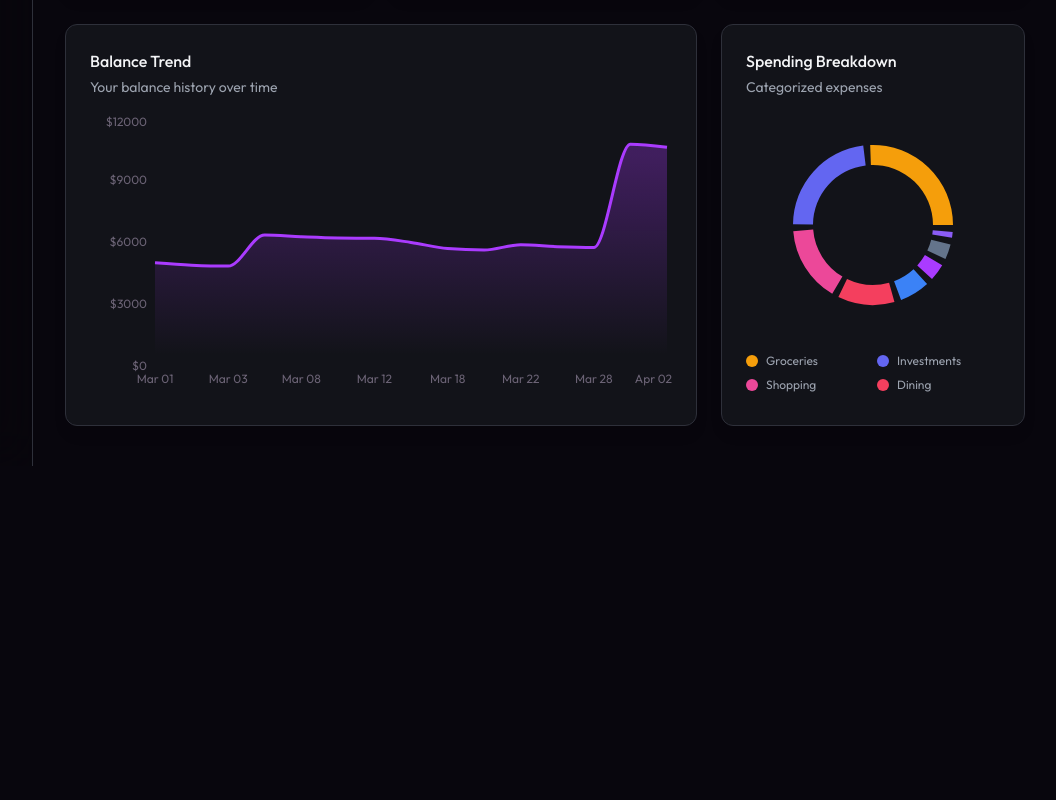
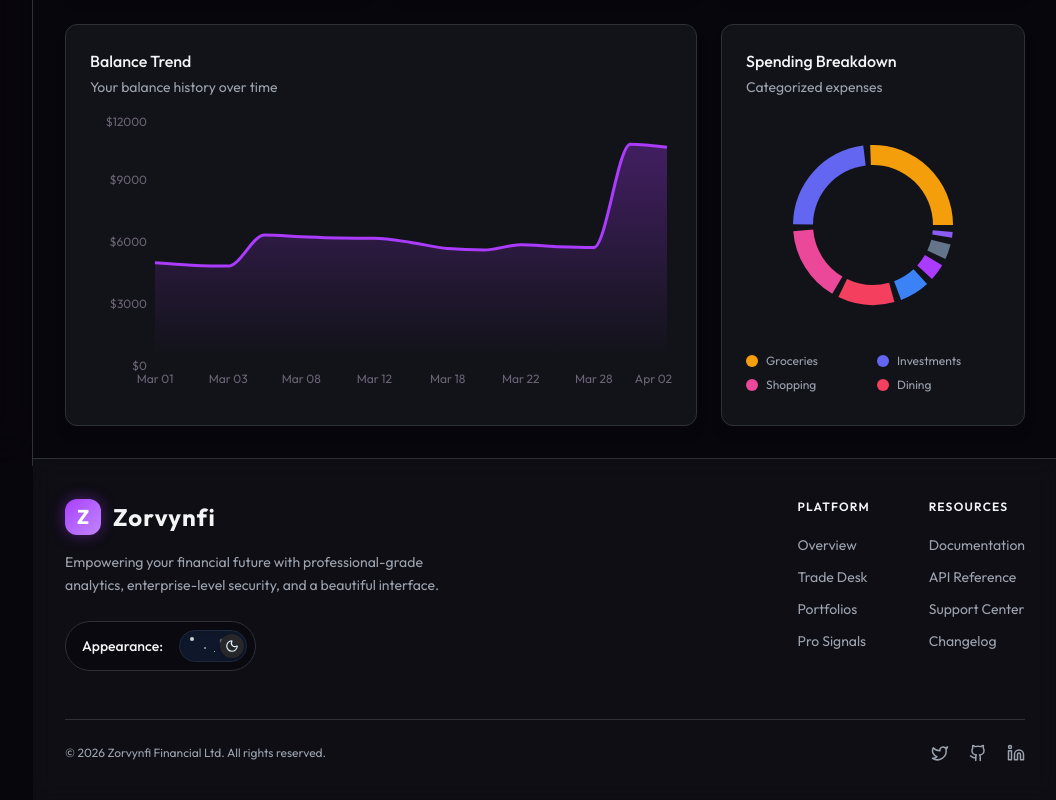
Before and after one commit to XSTRANGER-7/zorvyn-fi, a React (Vite) app: page / in a window 1280 px wide. Shown: the part 334-1134 px from the top of the page, without its empty margins (223-1279 px from the left). Before the commit the page ends 800 px from the top, so only its background shows below. Built offline with nearby package versions, Linux system fonts and the light colour scheme.

Commit message:
layout updated: footer and theme changing toggle button added

```diff
--- a/index.html
+++ b/index.html
@@ -1,5 +1,5 @@
 <!doctype html>
-<html lang="en">
+<html lang="en" class="dark">
   <head>
     <meta charset="UTF-8" />
     <link rel="icon" type="image/svg+xml" href="/favicon.png" />
--- a/src/components/layout/DashboardLayout.tsx
+++ b/src/components/layout/DashboardLayout.tsx
@@ -1,17 +1,19 @@
 import { Outlet } from 'react-router-dom';
 import { Navbar } from './Navbar';
 import { Sidebar } from './Sidebar';
+import { Footer } from './Footer';
 
 export function DashboardLayout() {
   return (
-    <div className="min-h-screen bg-finance-dark text-finance-textMain font-sans flex flex-col">
+    <div className="min-h-screen bg-finance-dark text-finance-textMain font-sans flex flex-col transition-colors duration-300">
       <Navbar />
       <div className="flex flex-1 pt-16">
         <Sidebar />
         <main className="flex-1 md:pl-64 flex flex-col items-center">
-          <div className="w-full max-w-6xl p-6 lg:p-8 animate-in fade-in slide-in-from-bottom-4 duration-700">
+          <div className="w-full max-w-6xl p-6 lg:p-8 animate-in fade-in slide-in-from-bottom-4 duration-700 flex-1">
             <Outlet />
           </div>
+          <Footer />
         </main>
       </div>
     </div>
--- /dev/null
+++ b/src/components/layout/Footer.tsx
@@ -0,0 +1,56 @@
+import { ThemeToggle } from './ThemeToggle';
+import { Github, Twitter, Linkedin, ExternalLink } from 'lucide-react';
+
+export function Footer() {
+  return (
+    <footer className="w-full bg-finance-card/50 backdrop-blur-md border-t border-finance-border mt-auto py-10 px-6 lg:px-8 transition-colors duration-300 z-10">
+      <div className="max-w-6xl mx-auto w-full flex flex-col md:flex-row justify-between items-center md:items-start gap-10">
+
+        <div className="flex flex-col items-center md:items-start max-w-sm">
+          <div className="flex items-center gap-3 mb-4">
+             <div className="w-9 h-9 rounded-xl bg-gradient-to-br from-finance-accent to-finance-accentDark flex items-center justify-center text-white font-bold text-xl shadow-[0_0_15px_rgba(170,59,255,0.4)]">
+               Z
+             </div>
+             <span className="text-2xl font-bold tracking-wider text-finance-textMain">Zorvynfi</span>
+          </div>
+          <p className="text-sm text-finance-textMuted text-center md:text-left mb-6 leading-relaxed">
+            Empowering your financial future with professional-grade analytics, enterprise-level security, and a beautiful interface.
+          </p>
+          <div className="flex items-center gap-4 border border-finance-border rounded-full p-2 pl-4 bg-finance-dark/50">
+            <span className="text-sm font-medium text-finance-textMain">Appearance:</span>
+            <ThemeToggle />
+          </div>
+        </div>
+
+        <div className="flex flex-wrap justify-center gap-14 text-sm text-finance-textMuted">
+          <div className="flex flex-col gap-3">
+            <h4 className="font-semibold text-finance-textMain uppercase tracking-widest text-xs mb-2">Platform</h4>
+            <a href="#" className="hover:text-finance-accent transition-colors flex items-center gap-1 group">
+              Overview <ExternalLink size={12} className="opacity-0 group-hover:opacity-100 transition-opacity" />
+            </a>
+            <a href="#" className="hover:text-finance-accent transition-colors">Trade Desk</a>
+            <a href="#" className="hover:text-finance-accent transition-colors">Portfolios</a>
+            <a href="#" className="hover:text-finance-accent transition-colors">Pro Signals</a>
+          </div>
+          <div className="flex flex-col gap-3">
+            <h4 className="font-semibold text-finance-textMain uppercase tracking-widest text-xs mb-2">Resources</h4>
+            <a href="#" className="hover:text-finance-accent transition-colors">Documentation</a>
+            <a href="#" className="hover:text-finance-accent transition-colors">API Reference</a>
+            <a href="#" className="hover:text-finance-accent transition-colors">Support Center</a>
+            <a href="#" className="hover:text-finance-accent transition-colors">Changelog</a>
+          </div>
+        </div>
+
+      </div>
+
+      <div className="max-w-6xl mx-auto w-full mt-12 pt-6 border-t border-finance-border flex flex-col md:flex-row justify-between items-center gap-4 text-xs text-finance-textMuted">
+        <p>&copy; {new Date().getFullYear()} Zorvynfi Financial Ltd. All rights reserved.</p>
+        <div className="flex gap-5">
+          <a href="#" className="hover:text-finance-textMain transition-colors"><Twitter size={18}/></a>
+          <a href="#" className="hover:text-finance-textMain transition-colors"><Github size={18}/></a>
+          <a href="#" className="hover:text-finance-textMain transition-colors"><Linkedin size={18}/></a>
+        </div>
+      </div>
+    </footer>
+  );
+}
--- /dev/null
+++ b/src/components/layout/ThemeToggle.tsx
@@ -0,0 +1,61 @@
+import { useEffect, useState } from 'react';
+import { Sun, Moon } from 'lucide-react';
+
+export function ThemeToggle() {
+  const [isDark, setIsDark] = useState(true);
+
+  useEffect(() => {
+    setIsDark(document.documentElement.classList.contains('dark'));
+  }, []);
+
+  const toggleTheme = () => {
+    const nextDark = !isDark;
+    setIsDark(nextDark);
+    if (nextDark) {
+      document.documentElement.classList.add('dark');
+    } else {
+      document.documentElement.classList.remove('dark');
+    }
+  };
+
+  return (
+    <button
+      onClick={toggleTheme}
+      className={`
+        relative w-[68px] h-8 rounded-full transition-all duration-700 flex items-center p-1
+        ${isDark ? 'bg-[#0f172a] border border-[#1e293b]' : 'bg-[#38bdf8] border border-[#7dd3fc]'}
+        shadow-inner overflow-hidden cursor-pointer
+      `}
+      aria-label="Toggle theme"
+    >
+      {/* Night Sky Elements */}
+      <div className={`absolute inset-0 w-full h-full transition-all duration-700 ${isDark ? 'opacity-100 translateY(0)' : 'opacity-0 translate-y-2'}`}>
+        <div className="absolute top-1.5 left-2.5 w-1 h-1 bg-white rounded-full opacity-80" />
+        <div className="absolute top-4 left-6 w-0.5 h-0.5 bg-white rounded-full opacity-60" />
+        <div className="absolute top-2 left-10 w-1 h-1 bg-white rounded-full opacity-40 shadow-[0_0_2px_#fff]" />
+        <div className="absolute top-5 left-[34px] w-[1px] h-[1px] bg-white rounded-full opacity-80" />
+      </div>
+
+      {/* Day Sky Elements (Clouds) */}
+      <div className={`absolute inset-0 w-full h-full transition-all duration-700 ${isDark ? 'opacity-0 translate-y-2' : 'opacity-100 translateY(0)'}`}>
+        <div className="absolute top-1 left-7 w-4 h-1.5 bg-white/70 rounded-full blur-[0.5px]" />
+        <div className="absolute top-4 left-4 w-6 h-2 bg-white/80 rounded-full blur-[0.5px]" />
+        <div className="absolute top-2 left-10 w-3 h-1.5 bg-white/60 rounded-full blur-[0.5px]" />
+      </div>
+
+      {/* Toggle Orb */}
+      <div
+        className={`
+          relative w-6 h-6 rounded-full flex items-center justify-center transform transition-all duration-700 z-10 shadow-md
+          ${isDark ? 'translate-x-9 bg-zinc-800 text-sky-100 shadow-[0_0_10px_rgba(255,255,255,0.2)]' : 'translate-x-0 bg-[#fbbf24] text-yellow-700 shadow-[0_0_10px_rgba(251,191,36,0.6)]'}
+        `}
+      >
+        {isDark ? (
+          <Moon size={14} className="fill-transparent stroke-current absolute transition-opacity duration-300 opacity-100" />
+        ) : (
+          <Sun size={15} className="fill-current stroke-current absolute transition-opacity duration-300 opacity-100" />
+        )}
+      </div>
+    </button>
+  );
+}
--- a/src/index.css
+++ b/src/index.css
@@ -2,16 +2,31 @@
 
 @theme {
   --font-sans: 'Outfit', sans-serif;
-  --color-finance-dark: #08060d;
-  --color-finance-card: #16171d;
-  --color-finance-border: #2e303a;
+  --color-finance-dark: var(--finance-dark);
+  --color-finance-card: var(--finance-card);
+  --color-finance-border: var(--finance-border);
   --color-finance-accent: #aa3bff;
   --color-finance-accentDark: #c084fc;
-  --color-finance-textMuted: #9ca3af;
-  --color-finance-textMain: #f3f4f6;
+  --color-finance-textMuted: var(--finance-text-muted);
+  --color-finance-textMain: var(--finance-text-main);
 }
 
 @layer base {
+  :root {
+    --finance-dark: #f8fafc; /* light bg */
+    --finance-card: #ffffff;
+    --finance-border: #e2e8f0;
+    --finance-text-muted: #64748b;
+    --finance-text-main: #0f172a;
+  }
+  .dark {
+    --finance-dark: #08060d;
+    --finance-card: #16171d;
+    --finance-border: #2e303a;
+    --finance-text-muted: #9ca3af;
+    --finance-text-main: #f3f4f6;
+  }
+
   body {
     @apply bg-finance-dark text-finance-textMain antialiased font-sans;
   }
```
